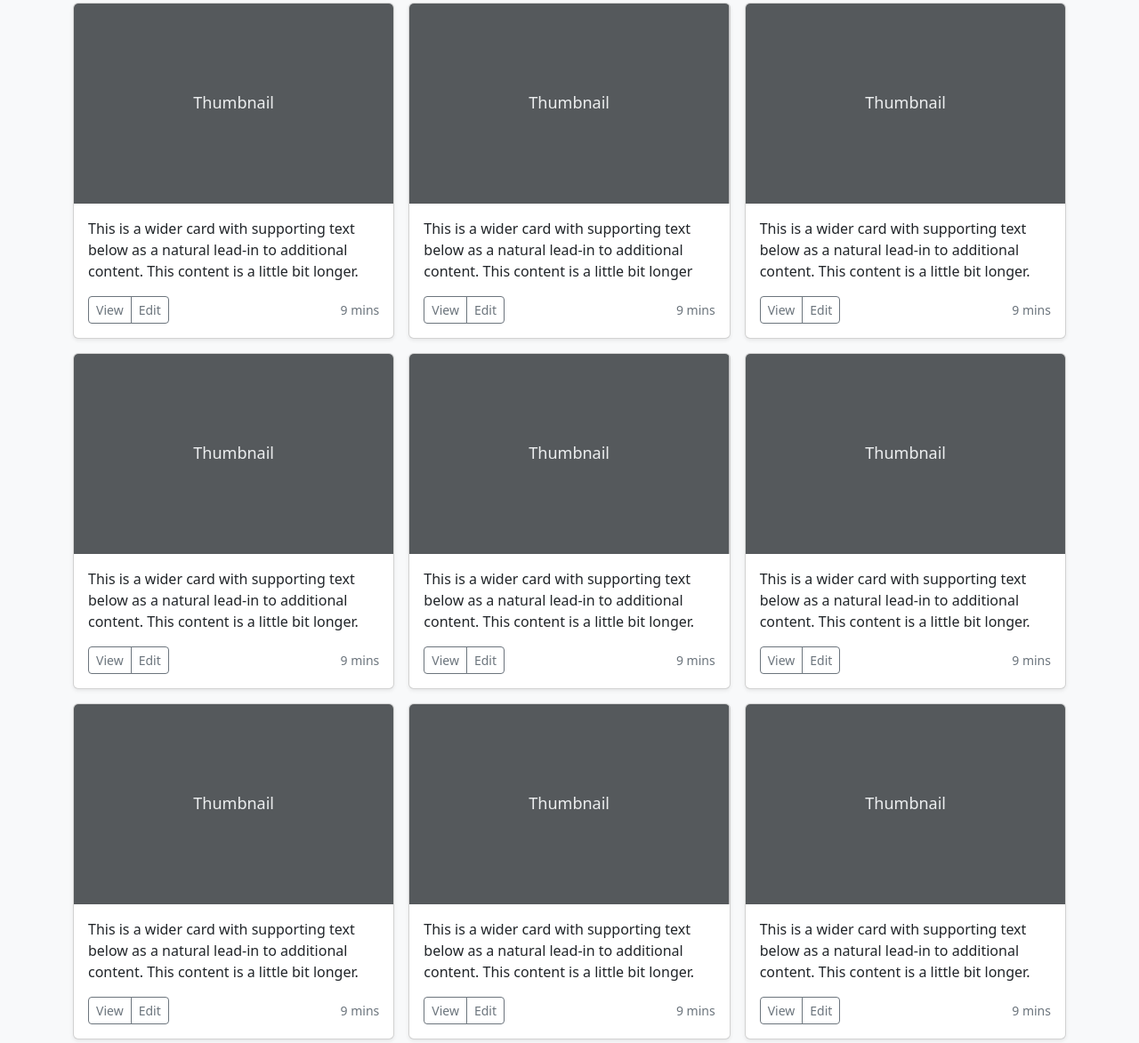
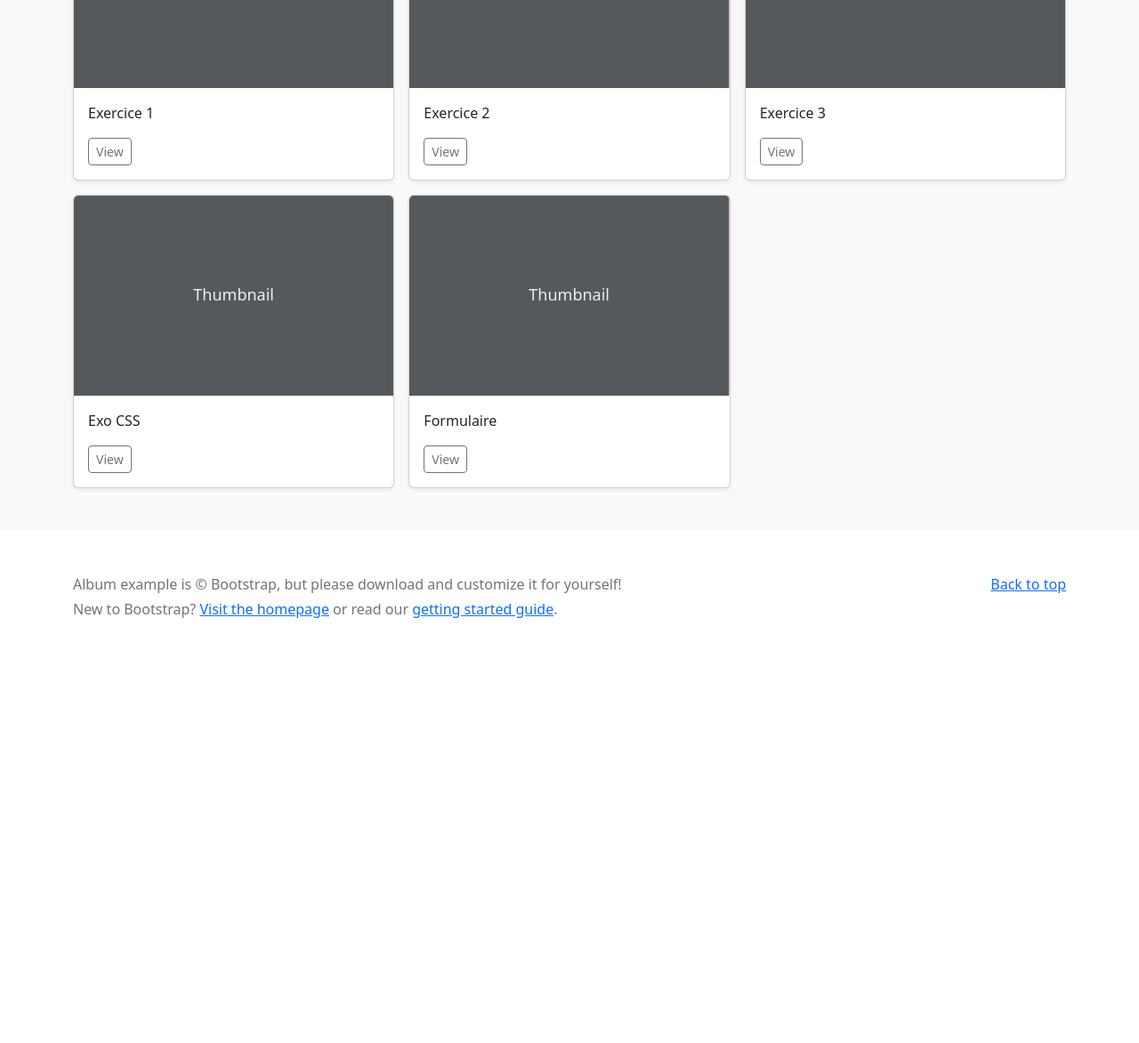
Before and after one commit to Simon-Briaux/TPHTML, a plain HTML site: page index2.html in a window 1280 px wide. Shown: the part 525-1698 px from the top of the page at 89% size. After the commit the page ends 1270 px from the top, so only its background shows below. Drawn offline with nearby package versions, Linux system fonts and the light colour scheme.

Commit message:
index bootstrap terminé

```diff
--- a/index2.html
+++ b/index2.html
@@ -6,7 +6,7 @@
     <meta name="description" content="">
     <meta name="author" content="Mark Otto, Jacob Thornton, and Bootstrap contributors">
     <meta name="generator" content="Hugo 0.104.2">
-    <title>Album example · Bootstrap v5.2</title>
+    <title>index bootstrap</title>
 
     <link rel="canonical" href="https://getbootstrap.com/docs/5.2/examples/album/">
 
@@ -120,11 +120,9 @@
   <section class="py-5 text-center container">
     <div class="row py-lg-5">
       <div class="col-lg-6 col-md-8 mx-auto">
-        <h1 class="fw-light">Album example</h1>
-        <p class="lead text-muted">Something short and leading about the collection below—its contents, the creator, etc. Make it short and sweet, but not too short so folks don’t simply skip over it entirely.</p>
+        <h1 class="fw-light">index bootstrap.</h1>
+        <p class="lead text-muted">Voici mes exercices de codage.</p>
         <p>
-          <a href="#" class="btn btn-primary my-2">Main call to action</a>
-          <a href="#" class="btn btn-secondary my-2">Secondary action</a>
         </p>
       </div>
     </div>
@@ -137,15 +135,12 @@
         <div class="col">
           <div class="card shadow-sm">
             <svg class="bd-placeholder-img card-img-top" width="100%" height="225" xmlns="http://www.w3.org/2000/svg" role="img" aria-label="Placeholder: Thumbnail" preserveAspectRatio="xMidYMid slice" focusable="false"><title>Placeholder</title><rect width="100%" height="100%" fill="#55595c"/><text x="50%" y="50%" fill="#eceeef" dy=".3em">Thumbnail</text></svg>
-
             <div class="card-body">
-              <p class="card-text">This is a wider card with supporting text below as a natural lead-in to additional content. This content is a little bit longer.</p>
+              <p class="card-text">Exercice 1</p>
               <div class="d-flex justify-content-between align-items-center">
                 <div class="btn-group">
-                  <button type="button" class="btn btn-sm btn-outline-secondary">View</button>
-                  <button type="button" class="btn btn-sm btn-outline-secondary">Edit</button>
+                  <a href="file:///C:/Users/simon/OneDrive/Bureau/TPHTML/TPHTML/exo1.html" type="button" class="btn btn-sm btn-outline-secondary">View</a>
                 </div>
-                <small class="text-muted">9 mins</small>
               </div>
             </div>
           </div>
@@ -155,13 +150,11 @@
             <svg class="bd-placeholder-img card-img-top" width="100%" height="225" xmlns="http://www.w3.org/2000/svg" role="img" aria-label="Placeholder: Thumbnail" preserveAspectRatio="xMidYMid slice" focusable="false"><title>Placeholder</title><rect width="100%" height="100%" fill="#55595c"/><text x="50%" y="50%" fill="#eceeef" dy=".3em">Thumbnail</text></svg>
 
             <div class="card-body">
-              <p class="card-text">This is a wider card with supporting text below as a natural lead-in to additional content. This content is a little bit longer</p>
+              <p class="card-text">Exercice 2</p>
               <div class="d-flex justify-content-between align-items-center">
                 <div class="btn-group">
-                  <button type="button" class="btn btn-sm btn-outline-secondary">View</button>
-                  <button type="button" class="btn btn-sm btn-outline-secondary">Edit</button>
+                  <a href="file:///C:/Users/simon/OneDrive/Bureau/TPHTML/TPHTML/exo2.html" type="button" class="btn btn-sm btn-outline-secondary">View</a>
                 </div>
-                <small class="text-muted">9 mins</small>
               </div>
             </div>
           </div>
@@ -171,13 +164,11 @@
             <svg class="bd-placeholder-img card-img-top" width="100%" height="225" xmlns="http://www.w3.org/2000/svg" role="img" aria-label="Placeholder: Thumbnail" preserveAspectRatio="xMidYMid slice" focusable="false"><title>Placeholder</title><rect width="100%" height="100%" fill="#55595c"/><text x="50%" y="50%" fill="#eceeef" dy=".3em">Thumbnail</text></svg>
 
             <div class="card-body">
-              <p class="card-text">This is a wider card with supporting text below as a natural lead-in to additional content. This content is a little bit longer.</p>
+              <p class="card-text">Exercice 3</p>
               <div class="d-flex justify-content-between align-items-center">
                 <div class="btn-group">
-                  <button type="button" class="btn btn-sm btn-outline-secondary">View</button>
-                  <button type="button" class="btn btn-sm btn-outline-secondary">Edit</button>
+                  <a href="file:///C:/Users/simon/OneDrive/Bureau/TPHTML/TPHTML/exo3.html" type="button" class="btn btn-sm btn-outline-secondary">View</a>
                 </div>
-                <small class="text-muted">9 mins</small>
               </div>
             </div>
           </div>
@@ -188,13 +179,11 @@
             <svg class="bd-placeholder-img card-img-top" width="100%" height="225" xmlns="http://www.w3.org/2000/svg" role="img" aria-label="Placeholder: Thumbnail" preserveAspectRatio="xMidYMid slice" focusable="false"><title>Placeholder</title><rect width="100%" height="100%" fill="#55595c"/><text x="50%" y="50%" fill="#eceeef" dy=".3em">Thumbnail</text></svg>
 
             <div class="card-body">
-              <p class="card-text">This is a wider card with supporting text below as a natural lead-in to additional content. This content is a little bit longer.</p>
+              <p class="card-text">Exo CSS</p>
               <div class="d-flex justify-content-between align-items-center">
                 <div class="btn-group">
-                  <button type="button" class="btn btn-sm btn-outline-secondary">View</button>
-                  <button type="button" class="btn btn-sm btn-outline-secondary">Edit</button>
+                  <a href="file:///C:/Users/simon/OneDrive/Bureau/TPHTML/TPHTML/exoCss_1.html"type="button" class="btn btn-sm btn-outline-secondary">View</a>
                 </div>
-                <small class="text-muted">9 mins</small>
               </div>
             </div>
           </div>
@@ -204,82 +193,16 @@
             <svg class="bd-placeholder-img card-img-top" width="100%" height="225" xmlns="http://www.w3.org/2000/svg" role="img" aria-label="Placeholder: Thumbnail" preserveAspectRatio="xMidYMid slice" focusable="false"><title>Placeholder</title><rect width="100%" height="100%" fill="#55595c"/><text x="50%" y="50%" fill="#eceeef" dy=".3em">Thumbnail</text></svg>
 
             <div class="card-body">
-              <p class="card-text">This is a wider card with supporting text below as a natural lead-in to additional content. This content is a little bit longer.</p>
+              <p class="card-text">Formulaire</p>
               <div class="d-flex justify-content-between align-items-center">
                 <div class="btn-group">
-                  <button type="button" class="btn btn-sm btn-outline-secondary">View</button>
-                  <button type="button" class="btn btn-sm btn-outline-secondary">Edit</button>
+                  <a href="file:///C:/Users/simon/OneDrive/Bureau/TPHTML/TPHTML/formulaire1.html" type="button" class="btn btn-sm btn-outline-secondary">View</a>
                 </div>
-                <small class="text-muted">9 mins</small>
-              </div>
-            </div>
-          </div>
-        </div>
-        <div class="col">
-          <div class="card shadow-sm">
-            <svg class="bd-placeholder-img card-img-top" width="100%" height="225" xmlns="http://www.w3.org/2000/svg" role="img" aria-label="Placeholder: Thumbnail" preserveAspectRatio="xMidYMid slice" focusable="false"><title>Placeholder</title><rect width="100%" height="100%" fill="#55595c"/><text x="50%" y="50%" fill="#eceeef" dy=".3em">Thumbnail</text></svg>
-
-            <div class="card-body">
-              <p class="card-text">This is a wider card with supporting text below as a natural lead-in to additional content. This content is a little bit longer.</p>
-              <div class="d-flex justify-content-between align-items-center">
-                <div class="btn-group">
-                  <button type="button" class="btn btn-sm btn-outline-secondary">View</button>
-                  <button type="button" class="btn btn-sm btn-outline-secondary">Edit</button>
-                </div>
-                <small class="text-muted">9 mins</small>
               </div>
             </div>
           </div>
         </div>
 
-        <div class="col">
-          <div class="card shadow-sm">
-            <svg class="bd-placeholder-img card-img-top" width="100%" height="225" xmlns="http://www.w3.org/2000/svg" role="img" aria-label="Placeholder: Thumbnail" preserveAspectRatio="xMidYMid slice" focusable="false"><title>Placeholder</title><rect width="100%" height="100%" fill="#55595c"/><text x="50%" y="50%" fill="#eceeef" dy=".3em">Thumbnail</text></svg>
-
-            <div class="card-body">
-              <p class="card-text">This is a wider card with supporting text below as a natural lead-in to additional content. This content is a little bit longer.</p>
-              <div class="d-flex justify-content-between align-items-center">
-                <div class="btn-group">
-                  <button type="button" class="btn btn-sm btn-outline-secondary">View</button>
-                  <button type="button" class="btn btn-sm btn-outline-secondary">Edit</button>
-                </div>
-                <small class="text-muted">9 mins</small>
-              </div>
-            </div>
-          </div>
-        </div>
-        <div class="col">
-          <div class="card shadow-sm">
-            <svg class="bd-placeholder-img card-img-top" width="100%" height="225" xmlns="http://www.w3.org/2000/svg" role="img" aria-label="Placeholder: Thumbnail" preserveAspectRatio="xMidYMid slice" focusable="false"><title>Placeholder</title><rect width="100%" height="100%" fill="#55595c"/><text x="50%" y="50%" fill="#eceeef" dy=".3em">Thumbnail</text></svg>
-
-            <div class="card-body">
-              <p class="card-text">This is a wider card with supporting text below as a natural lead-in to additional content. This content is a little bit longer.</p>
-              <div class="d-flex justify-content-between align-items-center">
-                <div class="btn-group">
-                  <button type="button" class="btn btn-sm btn-outline-secondary">View</button>
-                  <button type="button" class="btn btn-sm btn-outline-secondary">Edit</button>
-                </div>
-                <small class="text-muted">9 mins</small>
-              </div>
-            </div>
-          </div>
-        </div>
-        <div class="col">
-          <div class="card shadow-sm">
-            <svg class="bd-placeholder-img card-img-top" width="100%" height="225" xmlns="http://www.w3.org/2000/svg" role="img" aria-label="Placeholder: Thumbnail" preserveAspectRatio="xMidYMid slice" focusable="false"><title>Placeholder</title><rect width="100%" height="100%" fill="#55595c"/><text x="50%" y="50%" fill="#eceeef" dy=".3em">Thumbnail</text></svg>
-
-            <div class="card-body">
-              <p class="card-text">This is a wider card with supporting text below as a natural lead-in to additional content. This content is a little bit longer.</p>
-              <div class="d-flex justify-content-between align-items-center">
-                <div class="btn-group">
-                  <button type="button" class="btn btn-sm btn-outline-secondary">View</button>
-                  <button type="button" class="btn btn-sm btn-outline-secondary">Edit</button>
-                </div>
-                <small class="text-muted">9 mins</small>
-              </div>
-            </div>
-          </div>
-        </div>
       </div>
     </div>
   </div>
```
